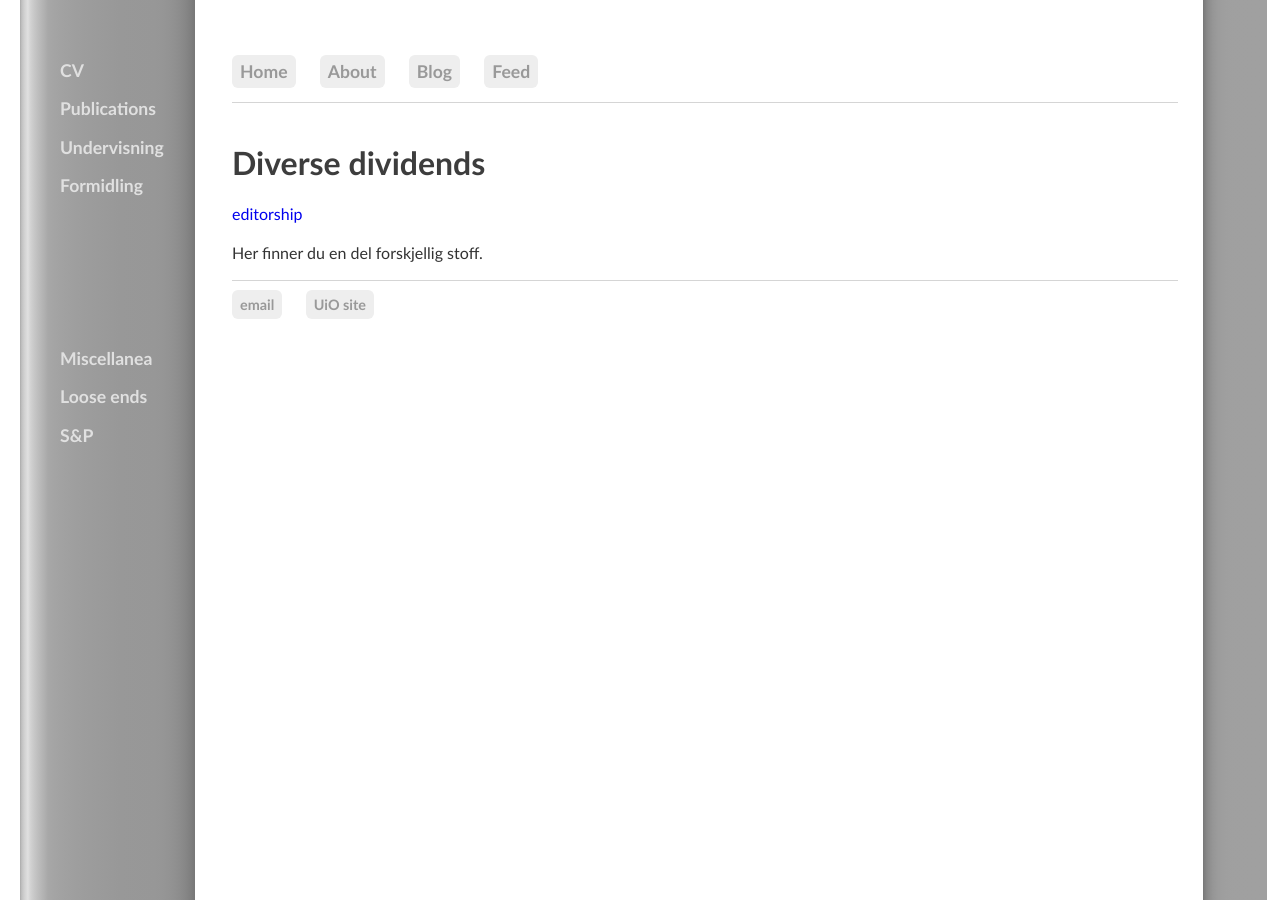
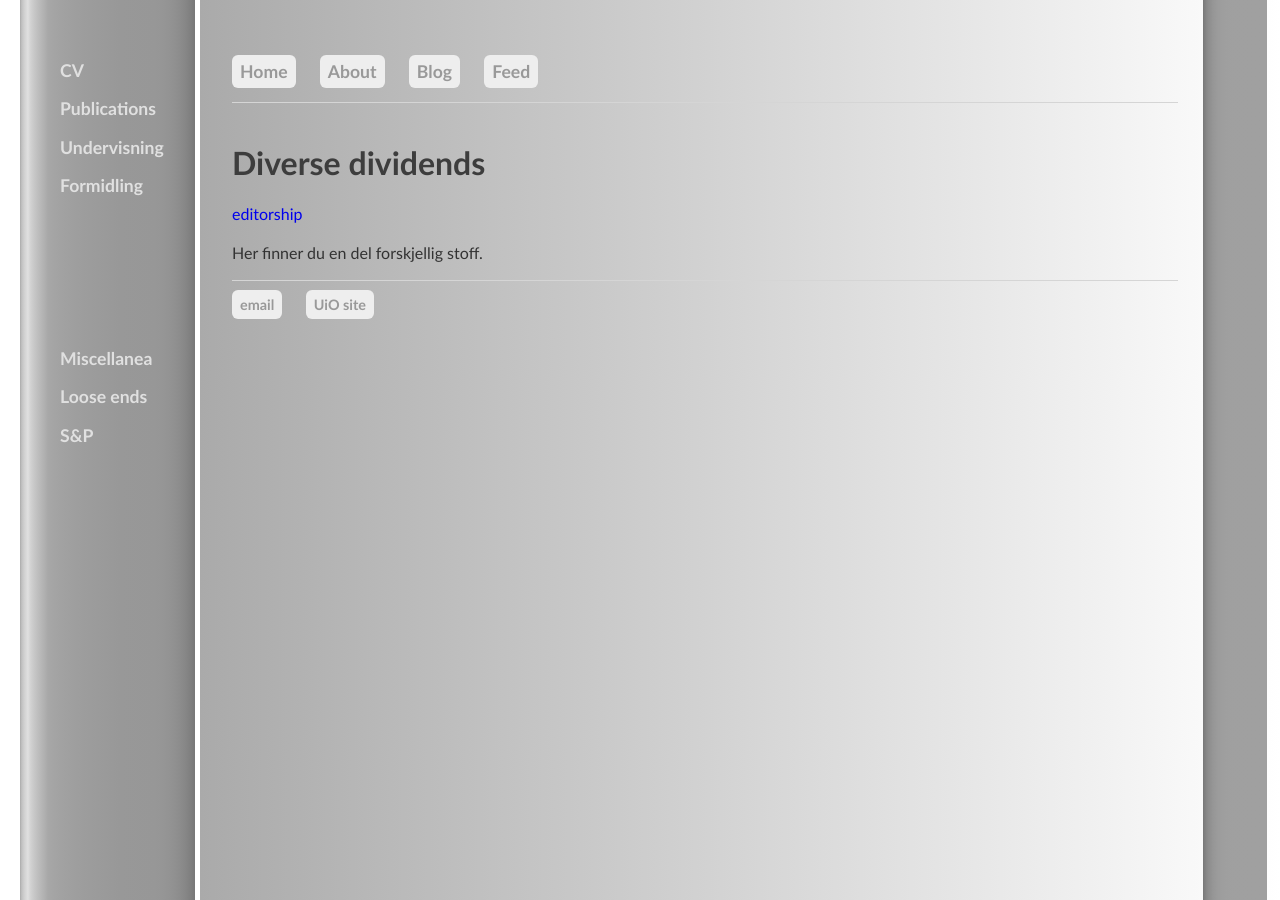
Before and after one commit to kjelljs/kjelljs.github.io, a Jekyll site: the page built from misc/index.html, in a window 1280 px wide. Built offline with Jekyll 4.4.1, drawn with Linux system fonts in a browser that asks for light colours.

Commit message:
Update main.css

```diff
--- a/css/main.css
+++ b/css/main.css
@@ -4,7 +4,7 @@
 body {
      margin: 60px auto;
      max-width: 1500px;
-	background: linear-gradient(to right, white 200px, #a0a0a0 2px, white 2px, white);
+	background: linear-gradient(to right, white 200px, #a0a0a0 2px, white 2px, #aaa 2px, white);
 }
 nav {
     margin-left: 232px;
```
